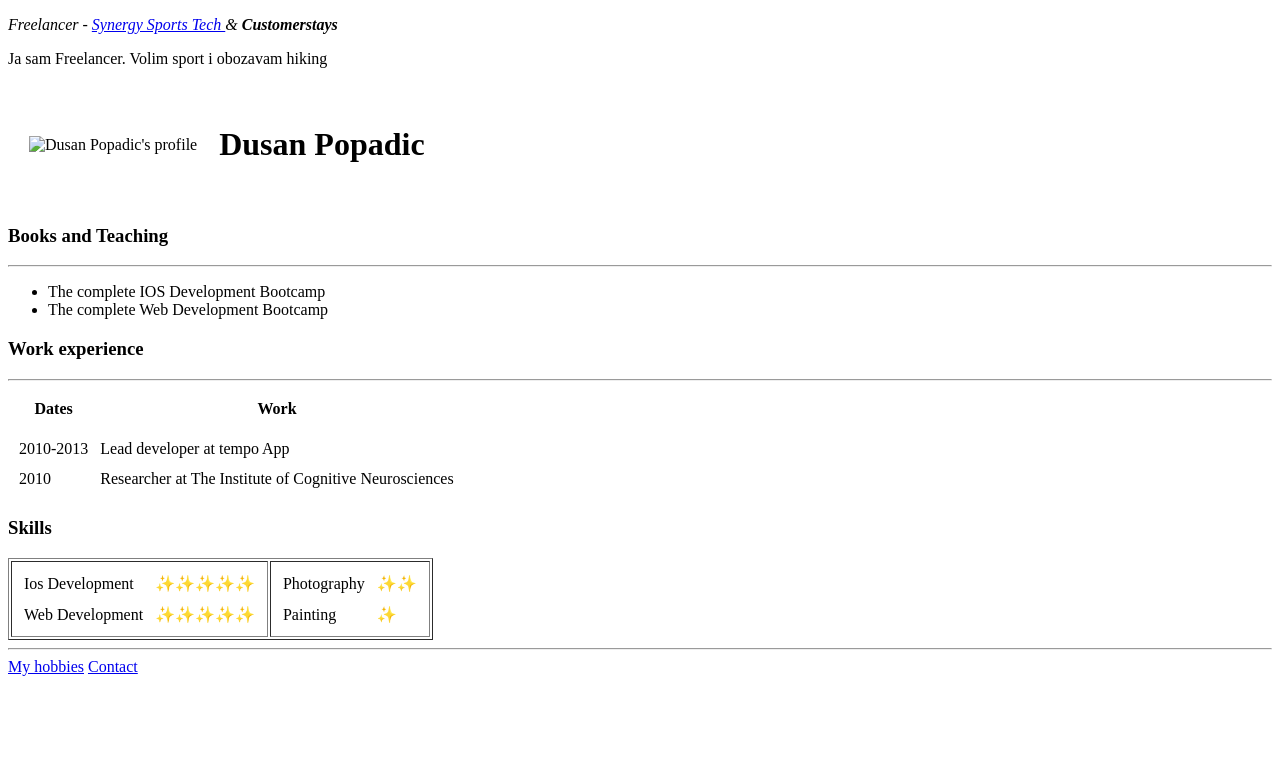
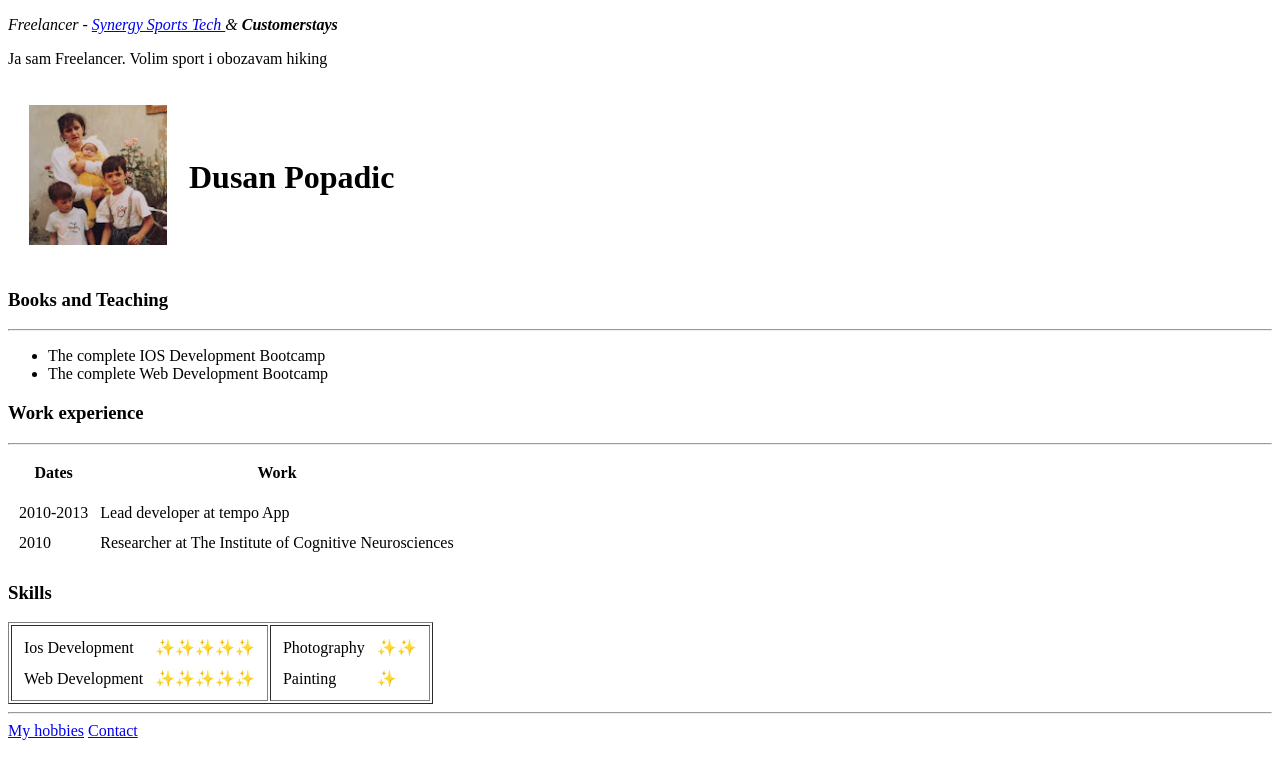
Before and after one commit to ducapopadic/cv, a plain HTML site: page index.html in a window 1280 px wide. Drawn offline with Linux system fonts and the light colour scheme.

Commit message:
Update index.html

```diff
--- a/index.html
+++ b/index.html
@@ -9,7 +9,7 @@
 <body>
   <table cellspacing="20">
     <tr>
-      <td><img src="images/dusan.jpg" alt="Dusan Popadic's profile"></td>
+      <td><img src="dusan.jpg" alt="Dusan Popadic's profile"></td>
       <td>
         <h1>Dusan Popadic</h1>
       </td>
```
